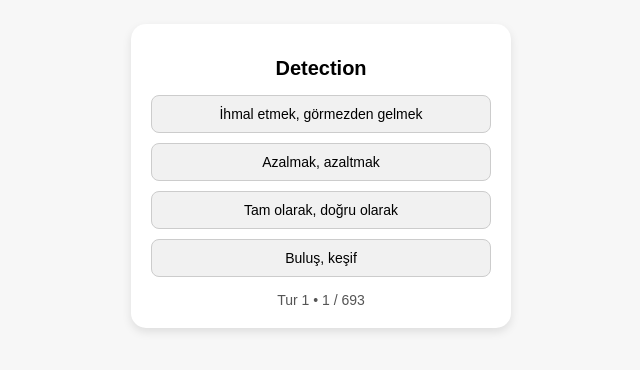
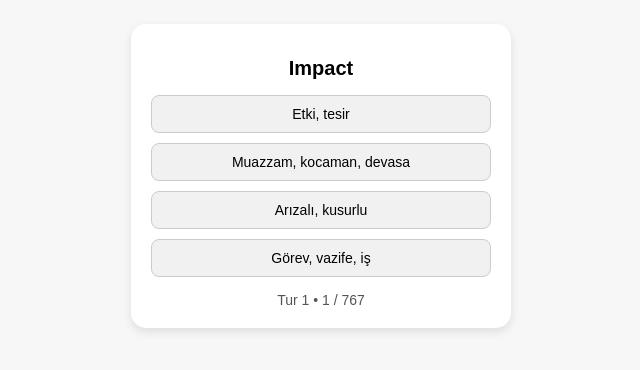
Before and after one commit to MehmetZaferBozkurt/kelime-uygulamasi, a plain HTML site: page index.html in a window 1280 px wide. Shown: the part 224-594 px from the top of the page, without its empty margins (319-959 px from the left). Drawn offline with Linux system fonts and the light colour scheme.

Commit message:
Update index.html

```diff
--- a/index.html
+++ b/index.html
@@ -800,6 +800,80 @@
           { english: "Be composed of", turkish: "Kapsamak, oluşturmak, içermek" },
           { english: "Include", turkish: "Kapsamak, oluşturmak, içermek" },
           { english: "Contain", turkish: "Kapsamak, oluşturmak, içermek" },
+          { english: "Plentiful", turkish: "Bol, bereketli" },
+          { english: "Abundant", turkish: "Bol, bereketli" },
+          { english: "Copious", turkish: "Bol, bereketli" },
+          { english: "Ample", turkish: "Bol, bereketli" },
+          { english: "Confine", turkish: "Sınırlamak, hapsetmek" },
+          { english: "Restrain", turkish: "Sınırlamak, hapsetmek" },
+          { english: "Restrict", turkish: "Sınırlamak, hapsetmek" },
+          { english: "Limit", turkish: "Sınırlamak, hapsetmek" },
+          { english: "Provide", turkish: "Sağlamak, temin etmek" },
+          { english: "Give", turkish: "Sağlamak, temin etmek" },
+          { english: "Supply", turkish: "Sağlamak, temin etmek" },
+          { english: "Planet", turkish: "Gezegen" },
+          { english: "Astronomical body orbiting star", turkish: "Gezegen" },
+          { english: "Distinguish", turkish: "Ayır etmek, farkı görmek" },
+          { english: "Differentiate", turkish: "Ayır etmek, farkı görmek" },
+          { english: "Discriminate", turkish: "Ayır etmek, farkı görmek" },
+          { english: "Consensus", turkish: "Fikir birliği, mutabakat" },
+          { english: "Agreement", turkish: "Fikir birliği, mutabakat" },
+          { english: "Accord", turkish: "Fikir birliği, mutabakat" },
+          { english: "Harmony", turkish: "Fikir birliği, mutabakat" },
+          { english: "Delay", turkish: "Ertelemek, geciktirmek" },
+          { english: "Postpone", turkish: "Ertelemek, geciktirmek" },
+          { english: "Put off", turkish: "Ertelemek, geciktirmek" },
+          { english: "Suspend", turkish: "Ertelemek, geciktirmek" },
+          { english: "Adjourn", turkish: "Ertelemek, geciktirmek" },
+          { english: "Efficient", turkish: "Etkili, verimli" },
+          { english: "Effective", turkish: "Etkili, verimli" },
+          { english: "Competent", turkish: "Etkili, verimli" },
+          { english: "Exposure", turkish: "Maruz kalma" },
+          { english: "Experience", turkish: "Maruz kalma" },
+          { english: "Introduction", turkish: "Maruz kalma" },
+          { english: "Fragile", turkish: "Hassas, kırılgan" },
+          { english: "Delicate", turkish: "Hassas, kırılgan" },
+          { english: "Breakable", turkish: "Hassas, kırılgan" },
+          { english: "Majority", turkish: "Çoğunluk" },
+          { english: "Bulk", turkish: "Çoğunluk" },
+          { english: "Preponderance", turkish: "Çoğunluk" },
+          { english: "Mass", turkish: "Çoğunluk" },
+          { english: "Greater part", turkish: "Çoğunluk" },
+          { english: "Notorious", turkish: "Adı çıkmış, kötü ünlü, kötü bilinen" },
+          { english: "Infamous", turkish: "Adı çıkmış, kötü ünlü, kötü bilinen" },
+          { english: "Disreputable", turkish: "Adı çıkmış, kötü ünlü, kötü bilinen" },
+          { english: "Contribute to", turkish: "Katkıda bulunmak, sebep olmak" },
+          { english: "Cause", turkish: "Katkıda bulunmak, sebep olmak" },
+          { english: "Further", turkish: "Katkıda bulunmak, sebep olmak" },
+          { english: "Influence", turkish: "Katkıda bulunmak, sebep olmak" },
+          { english: "Lead to", turkish: "Katkıda bulunmak, sebep olmak" },
+          { english: "Shortage", turkish: "Kıtlık, noksanlık, eksiklik, sıkıntı" },
+          { english: "Lack", turkish: "Kıtlık, noksanlık, eksiklik, sıkıntı" },
+          { english: "Scarcity", turkish: "Kıtlık, noksanlık, eksiklik, sıkıntı" },
+          { english: "Deficiency", turkish: "Kıtlık, noksanlık, eksiklik, sıkıntı" },
+          { english: "Generate", turkish: "Oluşturmak, üretmek, sebep olmak" },
+          { english: "Make", turkish: "Oluşturmak, üretmek, sebep olmak" },
+          { english: "Produce", turkish: "Oluşturmak, üretmek, sebep olmak" },
+          { english: "Create", turkish: "Oluşturmak, üretmek, sebep olmak" },
+          { english: "Cause", turkish: "Oluşturmak, üretmek, sebep olmak" },
+          { english: "Poisonous", turkish: "Zehirli" },
+          { english: "Toxic", turkish: "Zehirli" },
+          { english: "Venomous", turkish: "Zehirli" },
+          { english: "Create", turkish: "Oluşturmak, yaratmak" },
+          { english: "Make", turkish: "Oluşturmak, yaratmak" },
+          { english: "Generate", turkish: "Oluşturmak, yaratmak" },
+          { english: "Produce", turkish: "Oluşturmak, yaratmak" },
+          { english: "Previous", turkish: "Önceki, evvelki, eski" },
+          { english: "Earlier", turkish: "Önceki, evvelki, eski" },
+          { english: "Former", turkish: "Önceki, evvelki, eski" },
+          { english: "Tremendous", turkish: "Muazzam, devasa, çok büyük" },
+          { english: "Huge", turkish: "Muazzam, devasa, çok büyük" },
+          { english: "Great", turkish: "Muazzam, devasa, çok büyük" },
+          { english: "Enormous", turkish: "Muazzam, devasa, çok büyük" },
+          { english: "Massive", turkish: "Muazzam, devasa, çok büyük" },
+          { english: "Immense", turkish: "Muazzam, devasa, çok büyük" },
+          { english: "Irrigation", turkish: "Sulama" },
+          { english: "Supply area with water", turkish: "Sulama" },
 
     ];
 
```
